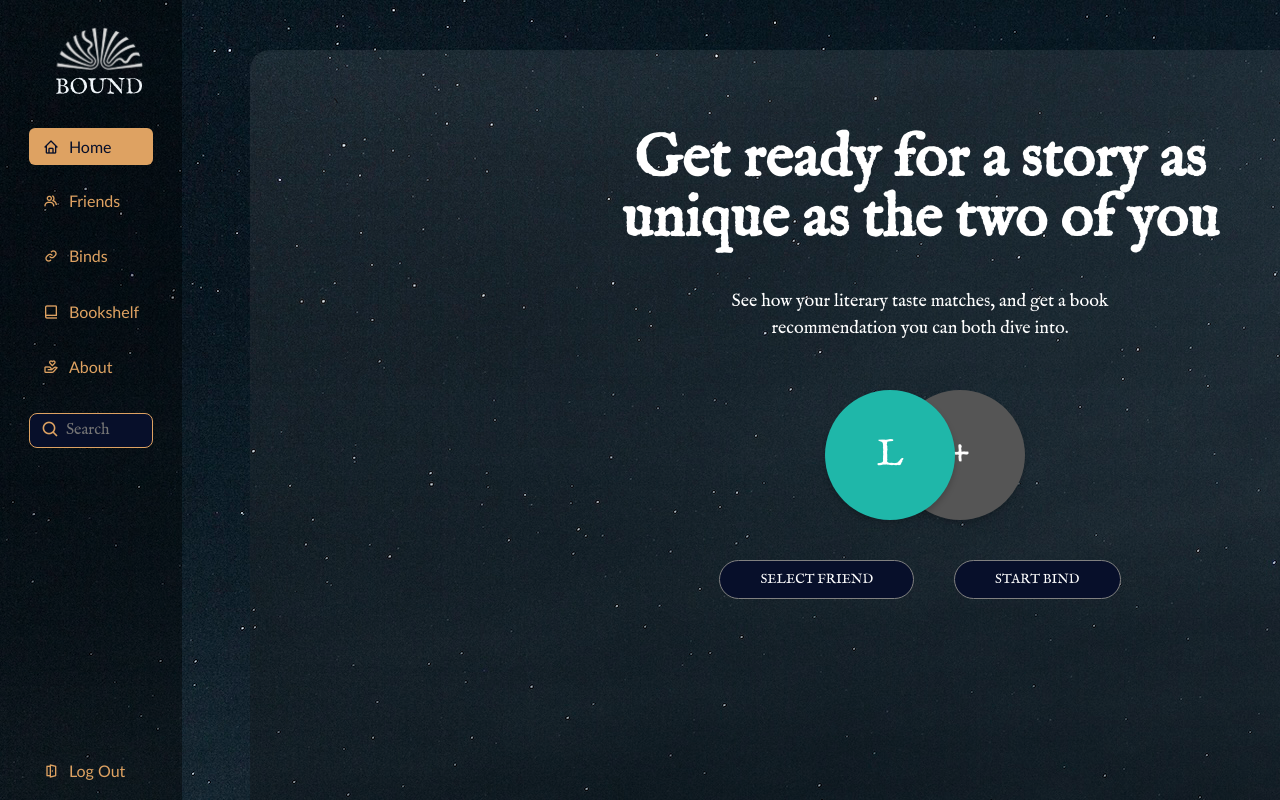
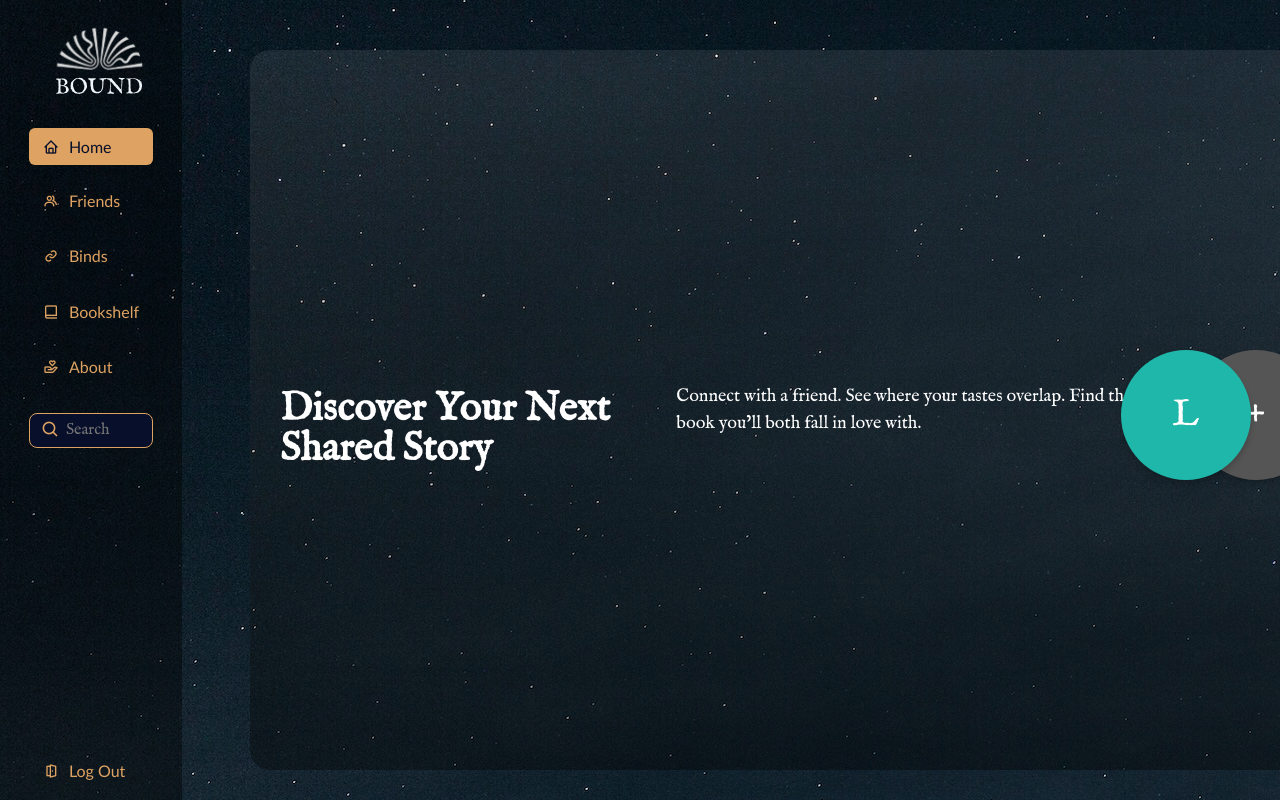
Before and after one commit to BSharpDevon/Bound-1.0, a React (Vite) app in the folder BookApp/frontend/: page /bind in a window 1280 px wide. Built offline with nearby package versions, Linux system fonts and the light colour scheme; a web font is replaced by a local one.

Commit message:
CSS Update

```diff
--- a/BookApp/frontend/Pages/bind.jsx
+++ b/BookApp/frontend/Pages/bind.jsx
@@ -123,10 +123,7 @@ function BindPage() {
       {/* Main content */}
         {isBindComplete ? (
           <div className={`bind-content ${isBindComplete ? "fade-in" : ""}`}>
-            <h1 className="bind-header">
-              {userOneName} & {userTwoName}
-            </h1>
-            <h3 className="book-title">Your Next Chapter Awaits</h3>
+          <div className="bind-copy"></div>
             <div className="book-container">
               <img
                 className="book-cover"
@@ -134,21 +131,25 @@ function BindPage() {
                 alt="Book Cover"
               />
             </div>
-            <p className="bind-description">
+            <div className="metaData">
+              <h1 className="bind-header">
+              {userOneName} & {userTwoName}
+            </h1>
+              <p className="bind-description">
               The book that binds you two together is <b>{bookTitle}</b> by <b>{bookAuthor}</b>. And we've found the link just for you!
             </p>
             <button className="action-button" onClick={bookShop}>
               BUY ON BOOKSHOP.ORG
             </button>
-            <button onClick={returnBtn}>BACK TO HOME</button>
+          </div>
           </div>
         ) : (
           <div className="bind-content">
             <h2 className="bind-header">
-              Get ready for a story as unique as the two of you
+              Discover Your Next Shared Story
             </h2>
             <p>
-              See how your literary taste matches, and get a book recommendation you can both dive into.
+              Connect with a friend. See where your tastes overlap. Find the book you’ll both fall in love with.
             </p>
             <div className="circle-container">
               <div className="circle initials-circle">{firstNameInitial}</div>
--- a/BookApp/frontend/Pages/favouriteBooks.jsx
+++ b/BookApp/frontend/Pages/favouriteBooks.jsx
@@ -114,9 +114,6 @@ const BookSearch = () => {
           <button onClick={handleSearch} disabled={loading}>
             SEARCH
           </button>
-          <button onClick={handleSubmit} disabled={!selectedBook || loading}>
-            CONTINUE
-          </button>
         </div>
 
         {loading && <p>Loading...</p>}
@@ -161,6 +158,7 @@ const BookSearch = () => {
                     </div>
                   )}
                 </div>
+
               );
             })}
           </div>
--- a/BookApp/frontend/Pages/homepage.jsx
+++ b/BookApp/frontend/Pages/homepage.jsx
@@ -249,7 +249,11 @@ const books = [
         <a
           href="#bookshelf"
           className={activeNav === "bookshelf" ? "active" : ""}
-          onClick={() => setActiveNav("bookshelf")}
+          onClick={e => {
+            e.preventDefault ();
+            setActiveNav("bookshelf");
+            navigate("/favourite-books");
+          }}
         >
           < i class='bx  bx-book-alt'  ></i>
           <span>Bookshelf</span>
--- a/BookApp/frontend/src/index.css
+++ b/BookApp/frontend/src/index.css
@@ -19,6 +19,10 @@
   height: auto;
 }
 
+.continueButton {
+  margin-top: 50px;
+}
+
 .book:hover {
   transform: translateY(-4px);
 }
@@ -27,8 +31,8 @@
   position: absolute;
   top: 8px;
   right: 8px;
-  width: 24px;
-  height: 24px;
+  width: 48px;
+  height: 48px;
   border-radius: 50%;
   background:#070F2A;
   color: #DEA262;
@@ -44,6 +48,7 @@
   position: relative;
   display: flex;
   align-items: flex-end;
+  margin-top: 40px;
   gap: 16px;
   /* pick one of these: */
   /* -- simple color shelf -- */
@@ -197,7 +202,7 @@ label {
   flex-direction: column;
   align-items: center;
   justify-content: center;
-  width: 900px;
+  width: 600px;
   margin: 0 auto;
   text-align: center;
 }
@@ -337,7 +342,7 @@ button:hover {
   display: flex;
   flex-direction: column;
   align-items: center;
-  overflow: hidden;
+  overflow: hidden
 }
 
 input {
@@ -552,19 +557,17 @@ a {
   font-size: 60px;
   line-height: 1.0;
   margin: 80px 40px 40px 30px;
-  width: 50%;
   padding: 0;
 }
 .bind-content {
   display: flex;
-  flex-direction: column;
+  flex-direction: row;
   align-items: center;
   background: linear-gradient(180deg, #ffffff14 0%, #00000060 100%);
   border-radius: 20px;
   font-size: 25px;
   width: 1300px;
-  text-align: center;
-  height: 900px;
+  height: 85%;
   color: white;
   margin-left: 250px !important;
   margin: 50px;
@@ -589,7 +592,7 @@ a {
 }
 .book-cover {
   display: flex;
-  width: 360px;
+  width: 260px;
   margin: 30px;
   border-radius: 15px;
   cursor: pointer;
@@ -607,7 +610,7 @@ a {
 }
 .bind-header {
   font-family: 'IMFellEnglish';
-  font-size: 60px;
+  font-size: 40px;
   line-height: 1.0;
   margin: 60px 10px 20px;
   padding: 0;
```
